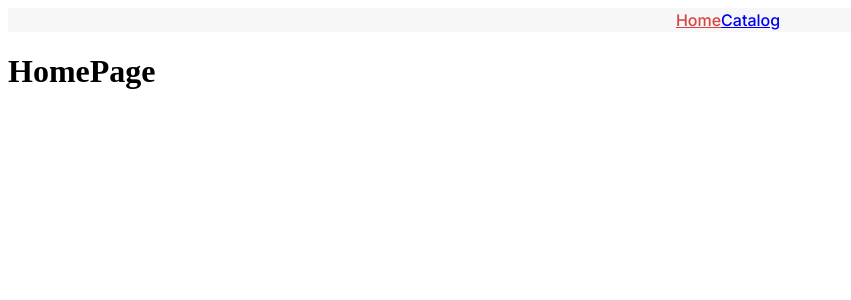
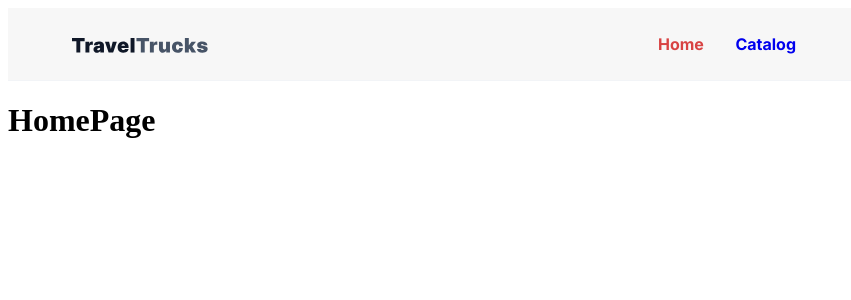
Before and after one commit to atillagoguslu/TravelTrucks, a React (Vite) app: page / in a window 1280 px wide. Shown: the top 300 px of the page, without its empty margins (0-851 px from the left). Built offline with nearby package versions, Linux system fonts and the light colour scheme.

Commit message:
Header section complete.

```diff
--- a/src/App.css
+++ b/src/App.css
@@ -7,16 +7,37 @@
 
 .header {
   display: flex;
-  justify-content: center;
   align-items: center;
   background-color: var(--inputs);
 
+  border-bottom: 1px solid var(--badges);
+  padding: 24px 64px;
+  width: calc(1440px - 64px * 2);
+  /* width: 1440px; */
+  /* height: 72px; */
+
   font-family: var(--font-family);
-  font-weight: 500;
-  font-size: 16px;
-  line-height: 1.5;
+  font-weight: var(--font-weight);
+  font-size: var(--font-size);
+  line-height: var(--line-height);
   text-align: center;
   color: var(--main);
+}
+
+.logo {
+  width: 136px;
+  height: 16px;
+}
+
+.nav {
+  margin-left: 450px;
+  width: 138px;
+  height: 24px;
+  display: flex;
+  justify-content: space-between;
+
+  /* Remove underline from NavLink */
+  text-decoration: none;
 }
 
 .active {
--- a/src/App.jsx
+++ b/src/App.jsx
@@ -1,5 +1,6 @@
 import './App.css'
 import { Outlet, NavLink } from 'react-router';
+import logo from './assets/logo.svg';
 
 function App() {
 
@@ -7,8 +8,13 @@ function App() {
     <>
       <div className="container">
         <div className="header">
-          <NavLink to="/" className={({ isActive }) => isActive ? 'active' : ''}>Home</NavLink>
-          <NavLink to="/catalog" className={({ isActive }) => isActive ? 'active' : ''}>Catalog</NavLink>
+          <div className="logo">
+            <img src={logo} alt="logo" />
+          </div>
+          <div className="nav">
+            <NavLink to="/" className={({ isActive }) => isActive ? 'active' : ''}>Home</NavLink>
+            <NavLink to="/catalog" className={({ isActive }) => isActive ? 'active' : ''}>Catalog</NavLink>
+          </div>
         </div>
         <Outlet />
       </div>
--- a/src/index.css
+++ b/src/index.css
@@ -12,4 +12,11 @@
   --white: #FFFFFF;
 
   --font-family: "Inter", monospace;
+  --font-weight: 700;
+  --font-size: 16px;
+  --line-height: 1.5;
 }
+
+a {
+  text-decoration: none;
+}
```
